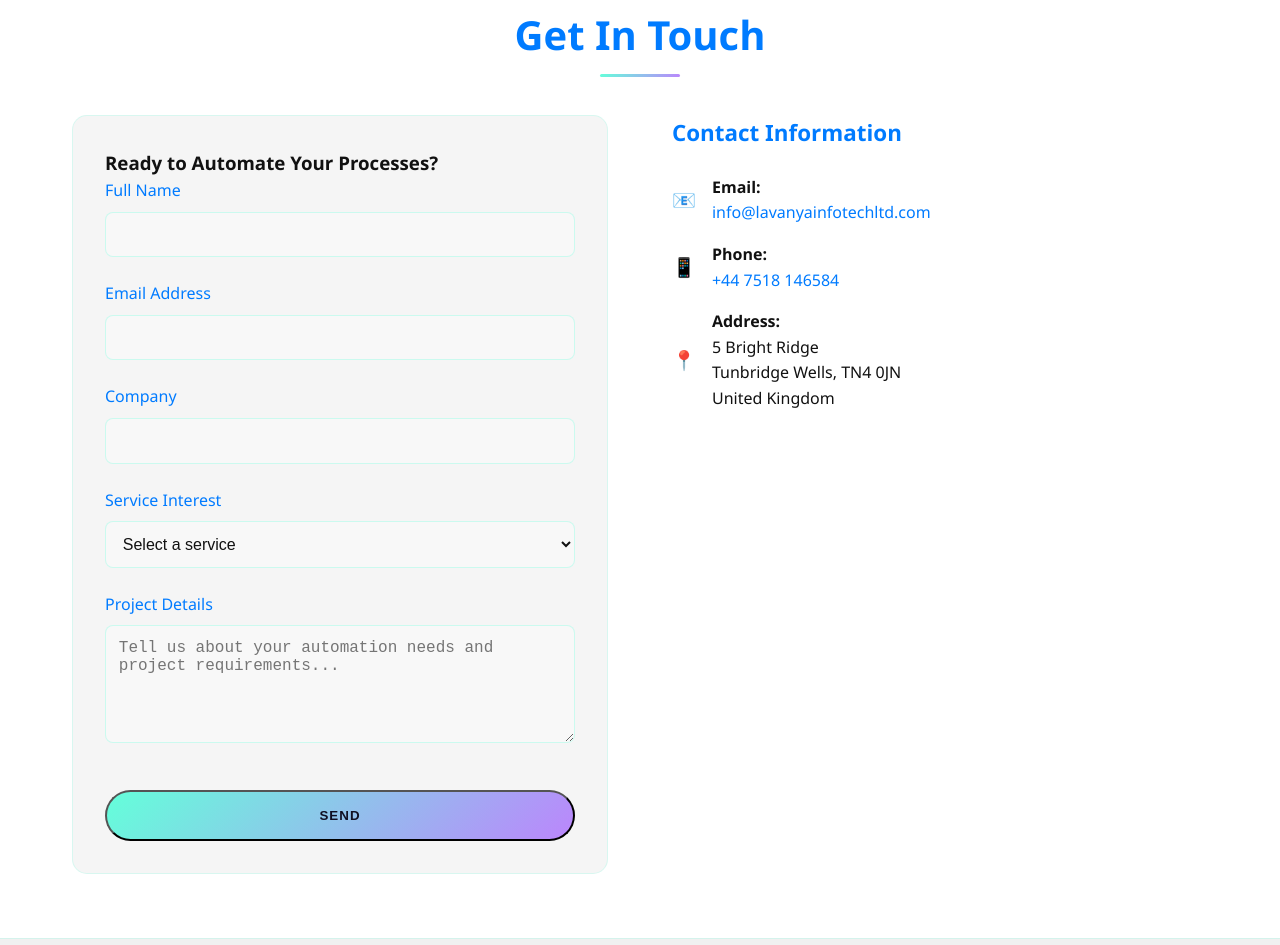
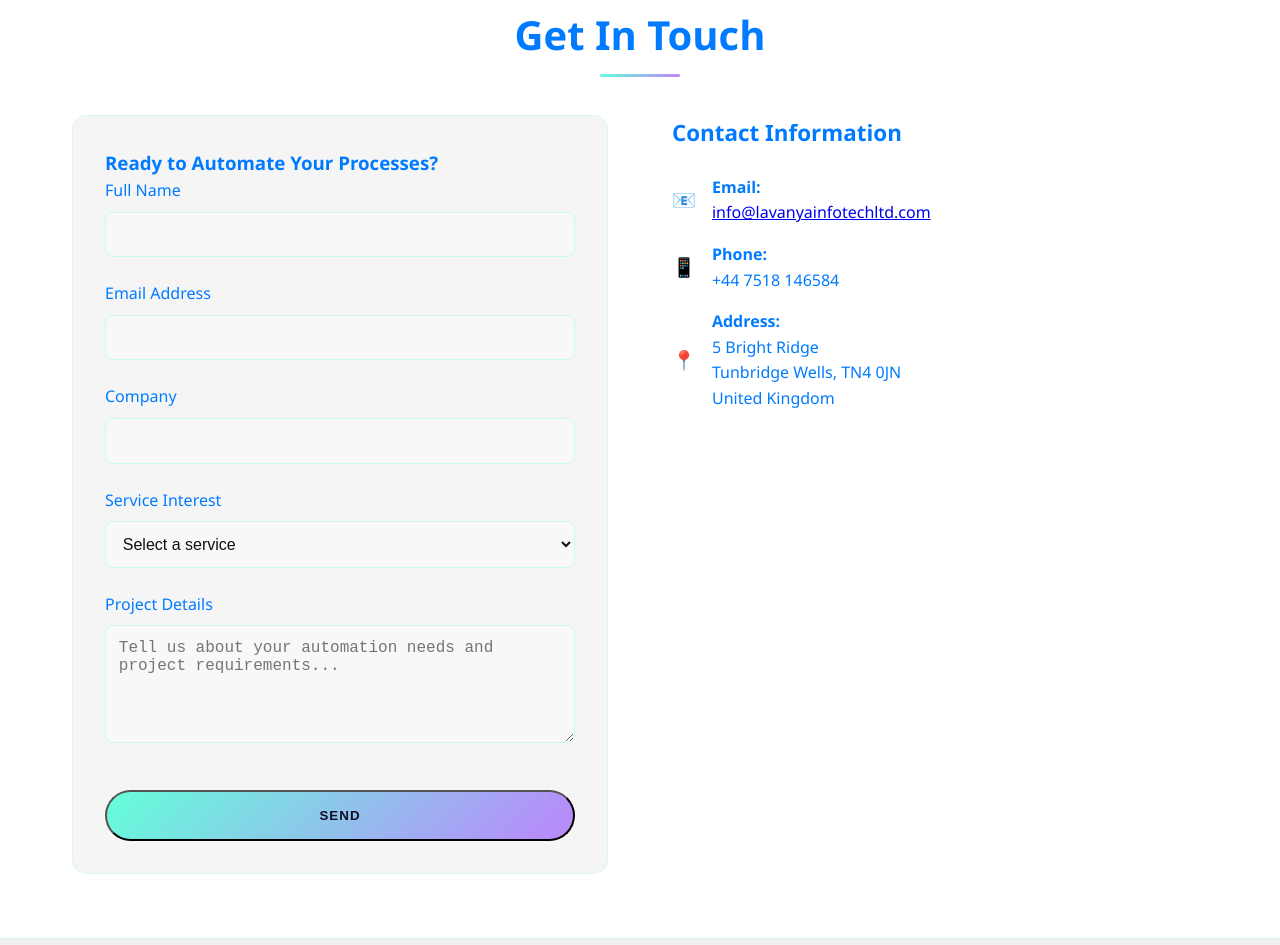
Before and after one commit to jeepalem/lavanya-infotech, a plain HTML site: page index.html in a window 1280 px wide. Shown: the part 4337-5282 px from the top of the page. Drawn offline with Linux system fonts and the light colour scheme.

Commit message:
Update index.html

```diff
--- a/index.html
+++ b/index.html
@@ -794,7 +794,7 @@
             <h2>Get In Touch</h2>
             <div class="contact-content">
                 <div class="contact-form">
-                    <h3>Ready to Automate Your Processes?</h3>
+                    <h3 style="color: #007BFF">Ready to Automate Your Processes?</h3>
                     <form action="https://formspree.io/f/xdkgrnvg" method="POST">
                         <div class="form-group">
                             <label for="name">Full Name</label>
@@ -831,21 +831,21 @@
                     <h3>Contact Information</h3>
                     <div class="contact-item">
                         <span>📧</span>
-                        <div>
+                        <div style="color: #007BFF">
                             <strong>Email:</strong><br>
-                            <a href="mailto:info@lavanyainfotechltd.com" style="color: #007BFF; text-decoration: none;">info@lavanyainfotechltd.com</a>
+                            <a href="mailto:info@lavanyainfotechltd.com">info@lavanyainfotechltd.com</a>
                         </div>
                     </div>
                     <div class="contact-item">
                         <span>📱</span>
-                        <div>
+                        <div style="color: #007BFF">
                             <strong>Phone:</strong><br>
                             <a href="tel:+447518146584" style="color: #007BFF; text-decoration: none;">+44 7518 146584</a>
                         </div>
                     </div>
                     <div class="contact-item">
                         <span>📍</span>
-                        <div>
+                        <div style="color: #007BFF">
                             <strong>Address:</strong><br>
                             5 Bright Ridge<br>
                             Tunbridge Wells, TN4 0JN<br>
```
